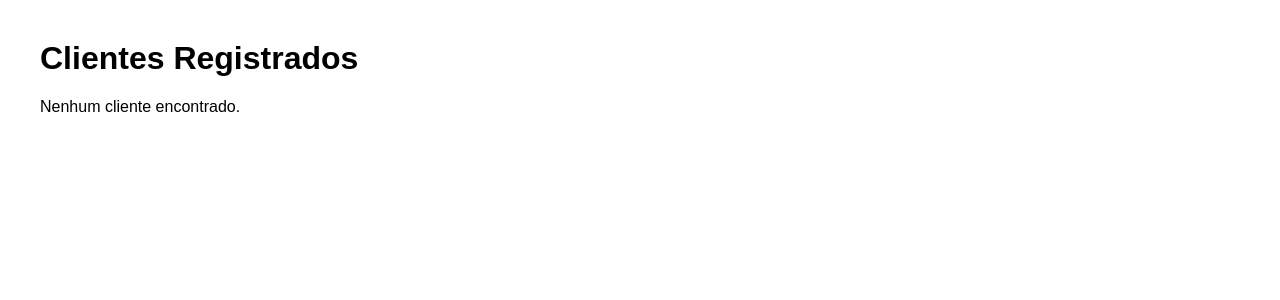
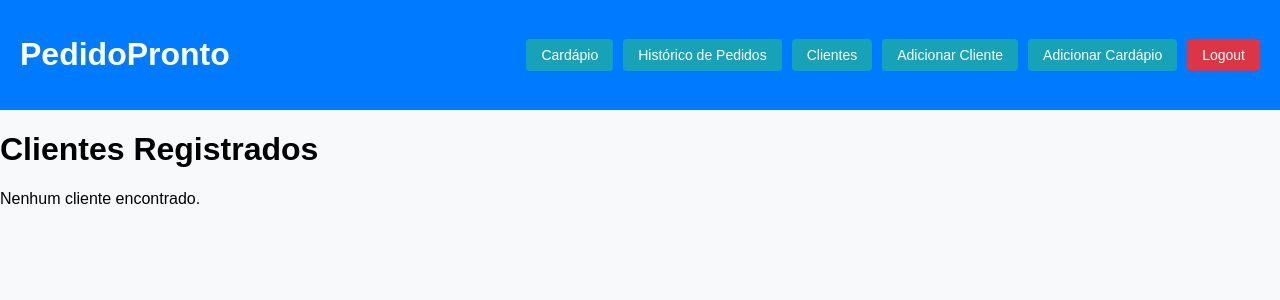
Before and after one commit to matheusgarozzi/Pedido-Pronto, a PHP site: page /clientes.php in a window 1280 px wide. Shown: the top 300 px of the page. Run offline with PHP 8.4, Linux system fonts and the light colour scheme; data that the repository does not hold is empty.

Commit message:
Update clientes.php

```diff
--- a/clientes.php
+++ b/clientes.php
@@ -22,16 +22,56 @@ $result = $conn->query($sql);
 <html lang="pt-BR">
 <head>
     <meta charset="UTF-8">
-    <title>Lista de Clientes</title>
+    <title>Lista de Pedidos</title>
     <style>
         body {
             font-family: Arial, sans-serif;
-            margin: 40px;
+            margin: 0;
+            padding: 0;
+            background-color: #f8f9fa;
+        }
+        header {
+            background-color: #007bff;
+            color: white;
+            padding: 15px 20px;
+            display: flex;
+            justify-content: space-between;
+            align-items: center;
+            flex-wrap: wrap;
+        }
+        .header-content {
+            display: flex;
+            gap: 10px;
+            flex-wrap: wrap;
+        }
+        .btn {
+            background-color: #17a2b8;
+            color: white;
+            border: none;
+            padding: 8px 15px;
+            border-radius: 4px;
+            cursor: pointer;
+            font-size: 14px;
+            transition: background-color 0.3s, transform 0.2s;
+        }
+        .btn:hover {
+            background-color: #138496;
+            transform: scale(1.05);
+        }
+        .btn.logout {
+            background-color: #dc3545;
+        }
+        .btn.logout:hover {
+            background-color: #c82333;
+        }
+        main {
+            padding: 20px;
         }
         table {
             width: 100%;
             border-collapse: collapse;
             margin-top: 20px;
+            background-color: white;
         }
         table, th, td {
             border: 1px solid #ccc;
@@ -43,10 +83,26 @@ $result = $conn->query($sql);
         th {
             background-color: #f4f4f4;
         }
+        footer {
+            text-align: center;
+            padding: 10px;
+            margin-top: 30px;
+            background-color: #f1f1f1;
+        }
     </style>
 </head>
 <body>
-
+    <header>
+        <h1><a href="index.php" style="color: white; text-decoration: none;">PedidoPronto</a></h1>
+        <div class="header-content">
+            <button class="btn" onclick="location.href='mostrarcardapio.php'">Cardápio</button>
+            <button class="btn" onclick="location.href='historicopedidos.php'">Histórico de Pedidos</button>
+            <button class="btn" onclick="location.href='clientes.php'">Clientes</button>
+            <button class="btn" onclick="location.href='adicionarcliente.php'">Adicionar Cliente</button>
+            <button class="btn" onclick="location.href='adicionarcardapio.php'">Adicionar Cardápio</button>
+            <button class="btn logout" onclick="location.href='logout.php'">Logout</button>
+        </div>
+    </header>
     <h1>Clientes Registrados</h1>
 
     <?php
```
